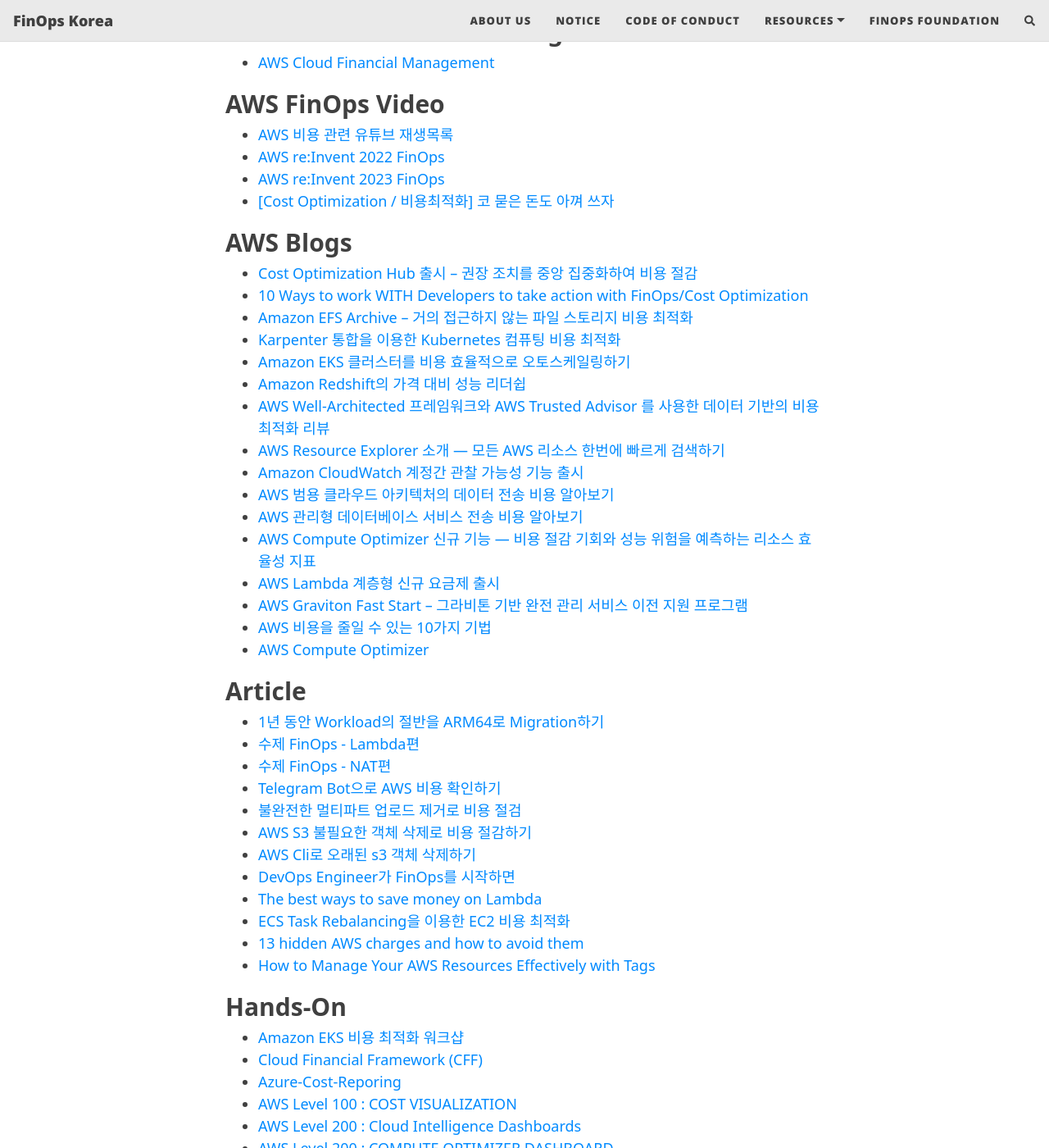
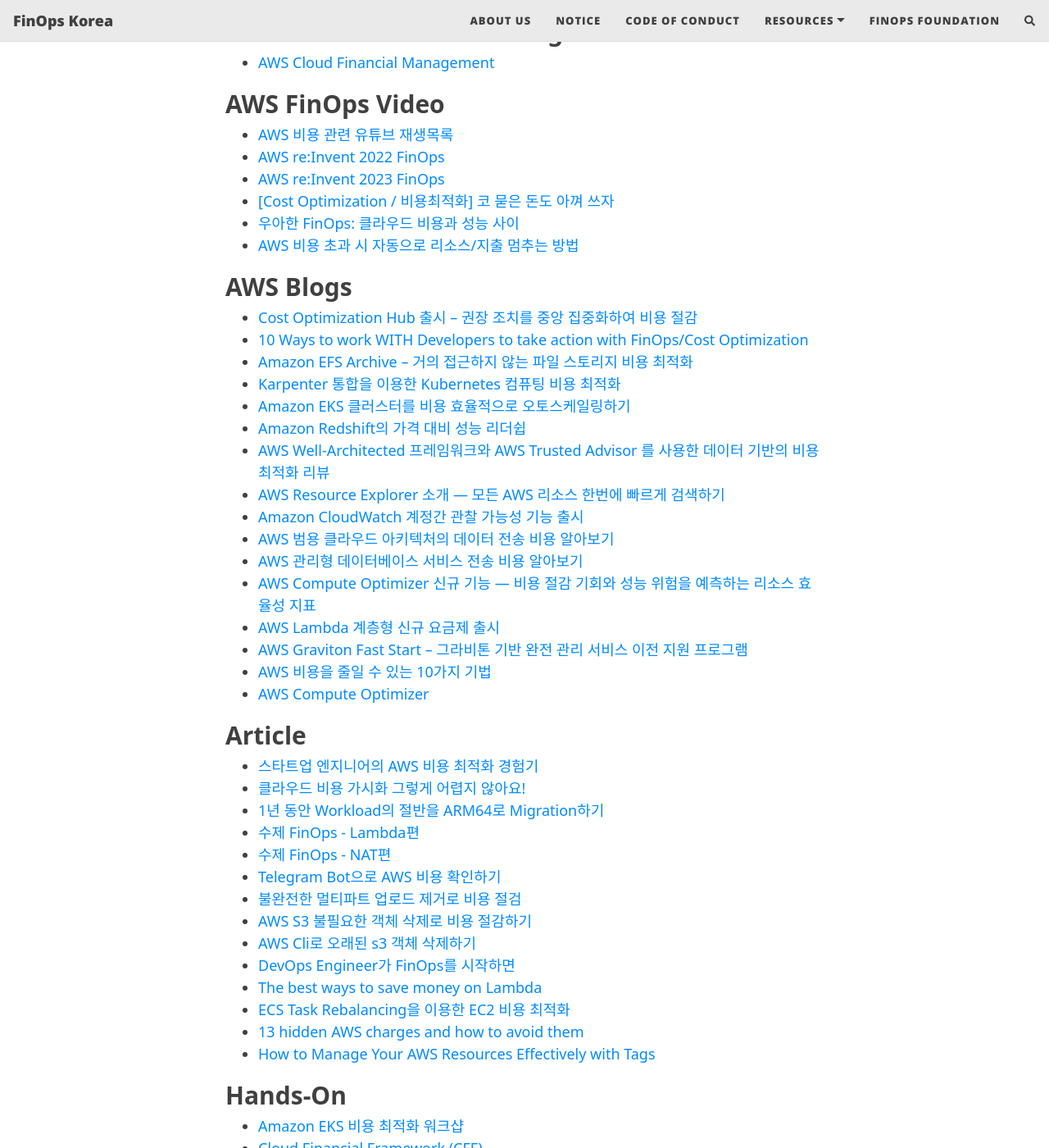
Before and after one commit to FinOpsKR/finopskr.github.io, a Jekyll site: the page built from aws.md, in a window 1280 px wide and 1400 px high, scrolled down 643 px. Shown: the whole window at 82% size. Built offline with Jekyll 4.4.1, drawn with Linux system fonts in a browser that asks for light colours; nearby versions of some CDN libraries; comment, search, counter and statistics services are not loaded.

Commit message:
Update aws.md

```diff
--- a/aws.md
+++ b/aws.md
@@ -26,6 +26,8 @@
 - [AWS re:Invent 2022 FinOps](https://www.youtube.com/watch?v=xOQzhagC9hA&list=PLkMxFWEx0j2N8gV3rmoevDKKU5F0OW5eK)
 - [AWS re:Invent 2023 FinOps](https://www.youtube.com/watch?v=pjzluTJVEQM&list=PLkMxFWEx0j2NzET81EfUpf8_sdFoB2Fl4)
 - [[Cost Optimization / 비용최적화] 코 묻은 돈도 아껴 쓰자](https://www.youtube.com/watch?v=5Iyaeam3B1w)
+- [우아한 FinOps: 클라우드 비용과 성능 사이](https://www.youtube.com/watch?v=aRwe1yHq5RQ)
+- [AWS 비용 초과 시 자동으로 리소스/지출 멈추는 방법](https://www.youtube.com/watch?v=V8J5m2DyesQ)
 
 ## AWS Blogs
 - [Cost Optimization Hub 출시 – 권장 조치를 중앙 집중화하여 비용 절감](https://aws.amazon.com/ko/blogs/korea/new-cost-optimization-hub-to-find-all-recommended-actions-in-one-place-for-saving-you-money/)
@@ -46,6 +48,8 @@
 - [AWS Compute Optimizer](https://aws.amazon.com/ko/blogs/korea/new-for-aws-compute-optimizer-resource-efficiency-metrics-to-estimate-savings-opportunities-and-performance-risks/)
 
 ## Article
+- [스타트업 엔지니어의 AWS 비용 최적화 경험기](https://tech.inflab.com/20240227-finops-for-startup/)
+- [클라우드 비용 가시화 그렇게 어렵지 않아요!](https://tech.kakaopay.com/post/cloud-cost-visualization/)
 - [1년 동안 Workload의 절반을 ARM64로 Migration하기](https://hyperconnect.github.io/2023/07/25/migrate-half-of-workload-in-a-year.html)
 - [수제 FinOps - Lambda편](https://gnidoc.tistory.com/entry/%EC%88%98%EC%A0%9C-FinOps-Lambda%ED%8E%B8)
 - [수제 FinOps - NAT편](https://gnidoc.tistory.com/entry/%EC%88%98%EC%A0%9C-FinOps-NAT%ED%8E%B8)
```
